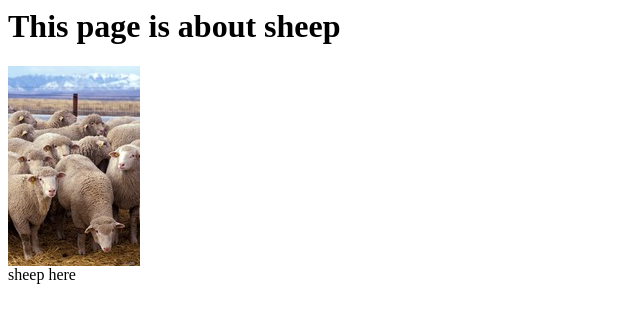
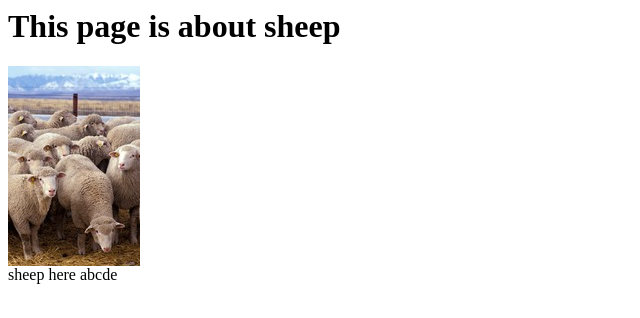
Before and after one commit to JamesHLS/sheep, a plain HTML site: page index.html in a window 1280 px wide. Shown: the full height of the page, 0-640 px from the left. Drawn offline with Linux system fonts and the light colour scheme.

Commit message:
test change to index.html

```diff
--- a/index.html
+++ b/index.html
@@ -11,8 +11,6 @@
 <img src="sheep.jpg" alt="sheep">
 <br>
 sheep here
+abcde
 </body>
-
-
-
 </html>
```
